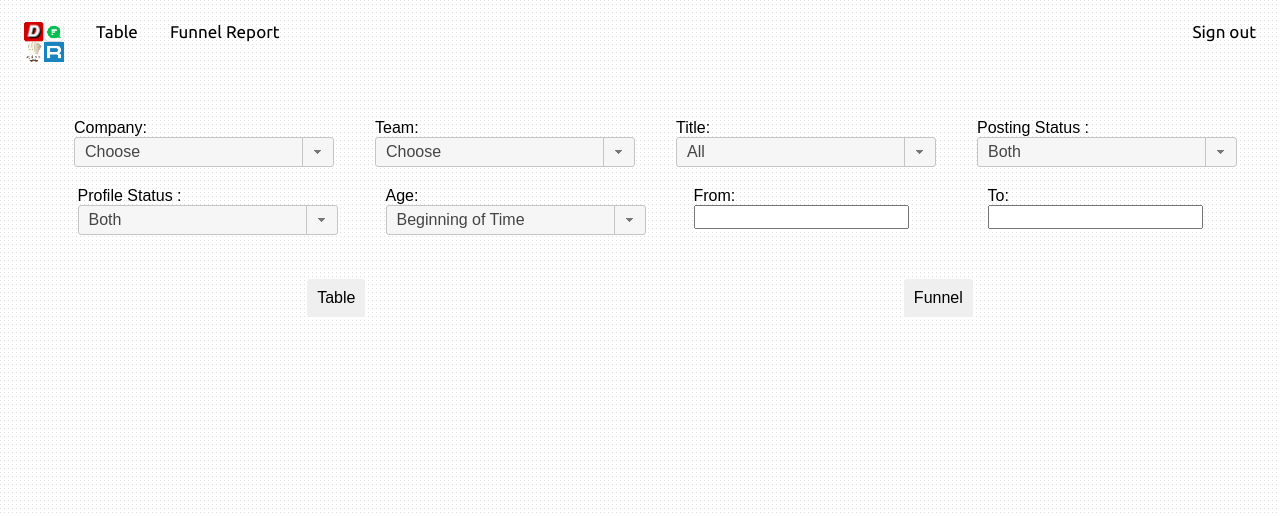
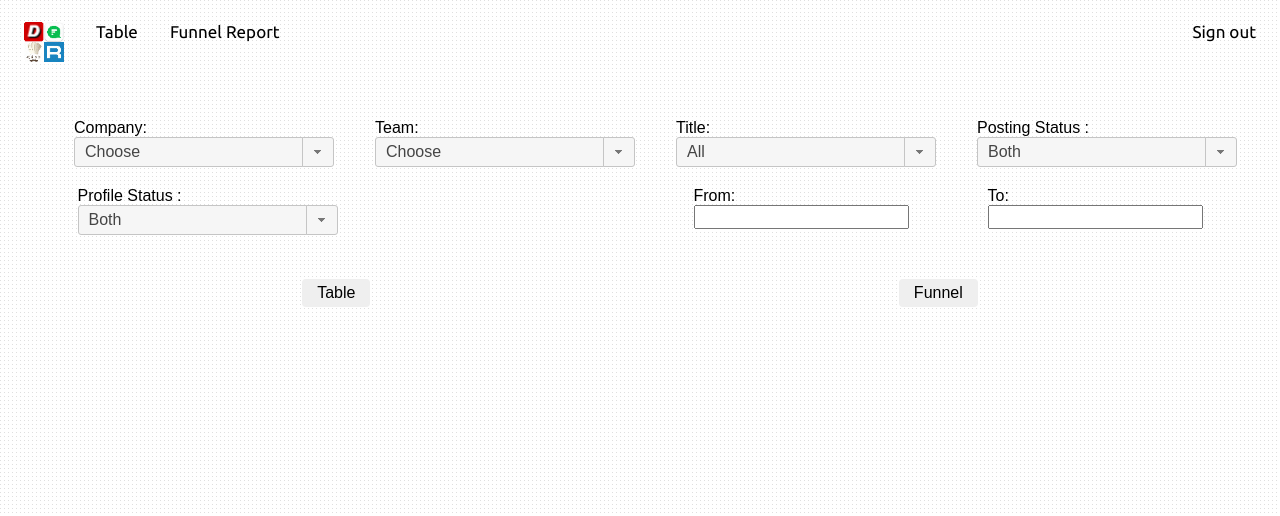
Before and after one commit to 0pankajkumar/secondDash, a Flask app: template templates/index.html in a window 1280 px wide. Shown: the top 516 px of the page. Run offline with Flask 2, Linux system fonts and the light colour scheme; the template is opened without the code that fills it, so the values that code supplies are empty; parts of the project's set-up code (start-up, migrations or seed data) failed here and were passed over; some libraries are stand-ins or nearby versions.

Commit message:
hiding the beginning of time option

```diff
--- a/templates/index.html
+++ b/templates/index.html
@@ -73,7 +73,7 @@
     </select>
   </div>
 
-  <div class="ui-widget flexItem">
+  <div class="ui-widget flexItem" style="visibility: hidden">
     <label for="">Age:</label><br>
     <select name="age" id="age" style="display: hidden">
       <option value="beginningOfTime" selected>Beginning of Time</option>
@@ -101,8 +101,8 @@
 </div>
 
 <div class="flexGroup">
-  <button id="sendForTable" class="btn btn-primary flexItem">Table</button>
-  <button id="sendForFunnel" class="btn btn-primary flexItem">Funnel</button>
+  <button id="sendForTable" class="btn btn-primary flexItem2">Table</button>
+  <button id="sendForFunnel" class="btn btn-primary flexItem2">Funnel</button>
 </div>
 <!-- </form> -->
 
@@ -110,10 +110,10 @@
 
   //Date picker
   $(function () {
-	  $("#fromdatepicker").datepicker({ dateFormat: 'dd-mm-yy' });
+    $("#fromdatepicker").datepicker({ dateFormat: 'dd-mm-yy' });
   });
   $(function () {
-	  $("#todatepicker").datepicker({ dateFormat: 'dd-mm-yy' });
+    $("#todatepicker").datepicker({ dateFormat: 'dd-mm-yy' });
   });
 
   //Ajax call to load the bigDict
```
